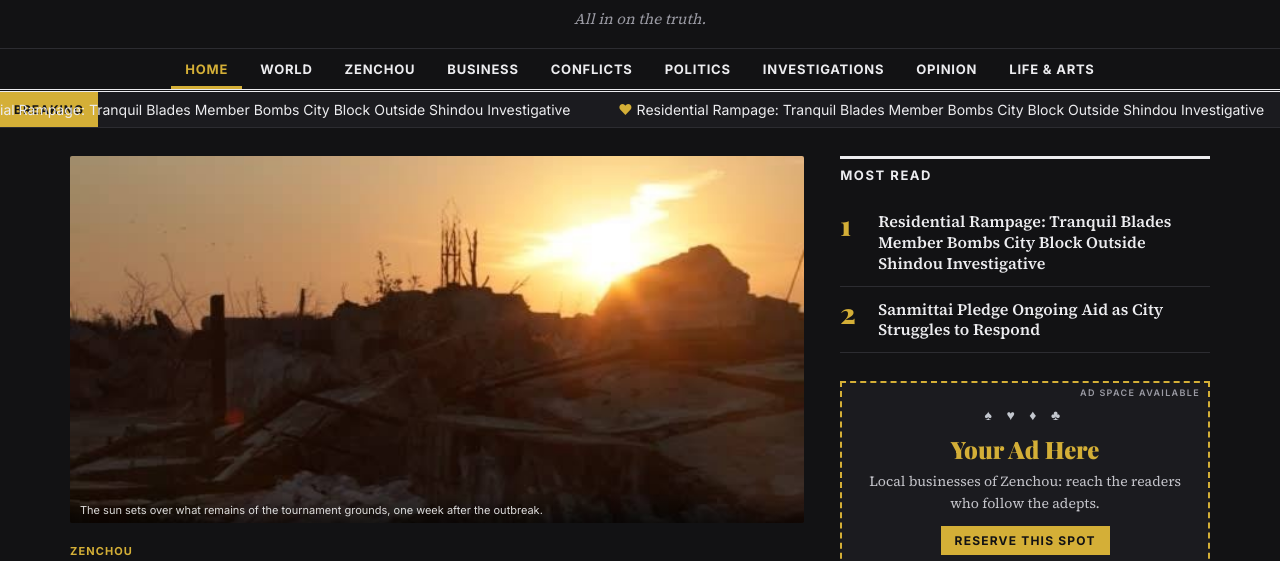
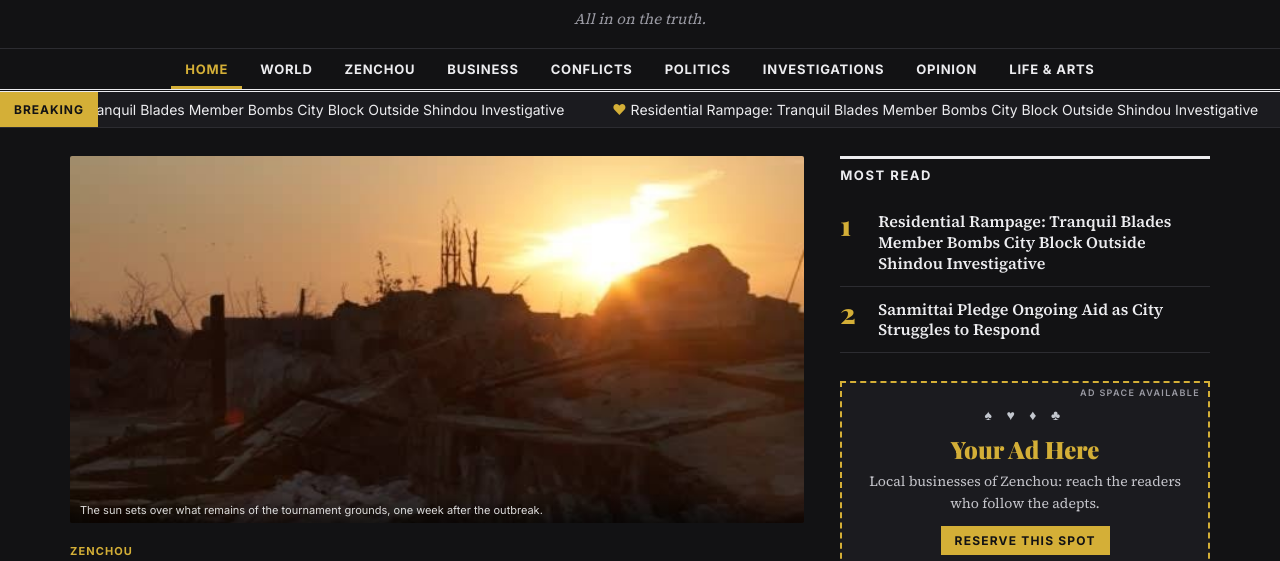
Before and after one commit to HighStakesMedia/HighStakesMedia.github.io, a plain HTML site: page index.html in a window 1280 px wide. Shown: the part 202-763 px from the top of the page. Drawn offline with nearby package versions, Linux system fonts and the light colour scheme.

Commit message:
Scroll breaking headlines under the label, not over it
Also removes the small jump where the headline loop restarts.

Co-Authored-By: Claude Opus 5.5 <noreply@anthropic.com>
Claude-Session: https://claude.ai/code/session_015MyhXtp7hwVuQJ74qhG9N2

```diff
--- a/site.js
+++ b/site.js
@@ -83,7 +83,7 @@ var HSM = {
     '</div></header>' +
     '<nav><ul>' + nav + '</ul></nav>' +
     '<div class="ticker" id="ticker" aria-label="Breaking news" hidden>' +
-      '<div class="label">Breaking</div><div class="track" id="tickerTrack"></div></div>';
+      '<div class="label">Breaking</div><div class="viewport"><div class="track" id="tickerTrack"></div></div></div>';
 
   /* ---------- Footer ---------- */
   var half = Math.ceil(HSM.categories.length / 2);
--- a/style.css
+++ b/style.css
@@ -47,7 +47,9 @@
   /* ---------- Breaking ticker ---------- */
   .ticker { display: flex; align-items: stretch; background: var(--surface); border-bottom: 1px solid var(--rule); overflow: hidden; font: 14px var(--sans); }
   .ticker .label { background: var(--accent); color: var(--on-accent); font-weight: 700; padding: 9px 14px; text-transform: uppercase; letter-spacing: .08em; font-size: 12px; flex-shrink: 0; display: flex; align-items: center; }
-  .ticker .track { display: flex; gap: 48px; padding: 9px 0; animation: scroll 40s linear infinite; white-space: nowrap; }
+  .ticker .label { position: relative; z-index: 1; }
+  .ticker .viewport { flex: 1; min-width: 0; overflow: hidden; }   /* headlines scroll inside this, so they slide under the label */
+  .ticker .track { display: flex; width: max-content; gap: 48px; padding: 9px 48px 9px 0; animation: scroll 40s linear infinite; white-space: nowrap; }
   .ticker .track span::before { content: "♠ "; color: var(--silver); }
   .ticker .track span:nth-child(4n+2)::before { content: "♥ "; color: var(--accent); }
   .ticker .track span:nth-child(4n+3)::before { content: "♦ "; color: var(--silver); }
```
